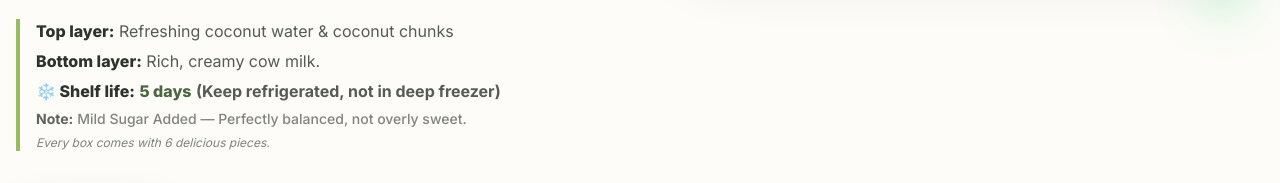
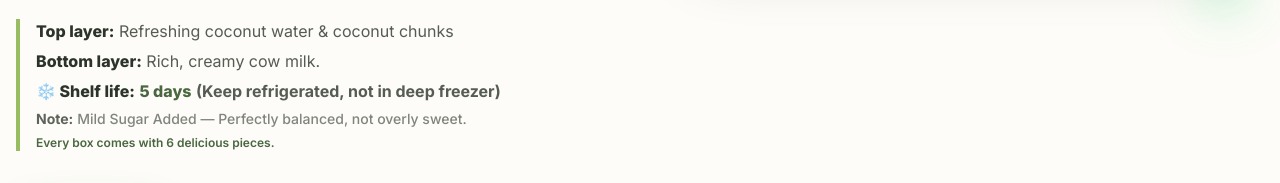
Before and after one commit to Arafat-Bhuiyan/Coconut-treats-and-more, a React (Vite) app: page / in a window 1280 px wide. Shown: the part 780-963 px from the top of the page. Built offline with nearby package versions, Linux system fonts and the light colour scheme; no server answers.

Commit message:
Make box info text more visible with green color

```diff
--- a/src/pages/Home/sections/Hero/Hero.jsx
+++ b/src/pages/Home/sections/Hero/Hero.jsx
@@ -118,7 +118,7 @@ const Hero = ({ onOpenPromo }) => {
                 <span className="font-bold text-husk/90">Note:</span>{" "}
                 <span className="font-medium text-husk/70">Mild Sugar Added — Perfectly balanced, not overly sweet.</span>
               </p>
-              <p className="text-xs mt-0.5 text-husk/60 italic">
+              <p className="text-xs mt-0.5 font-semibold text-primary">
                 Every box comes with 6 delicious pieces.
               </p>
             </div>
```
